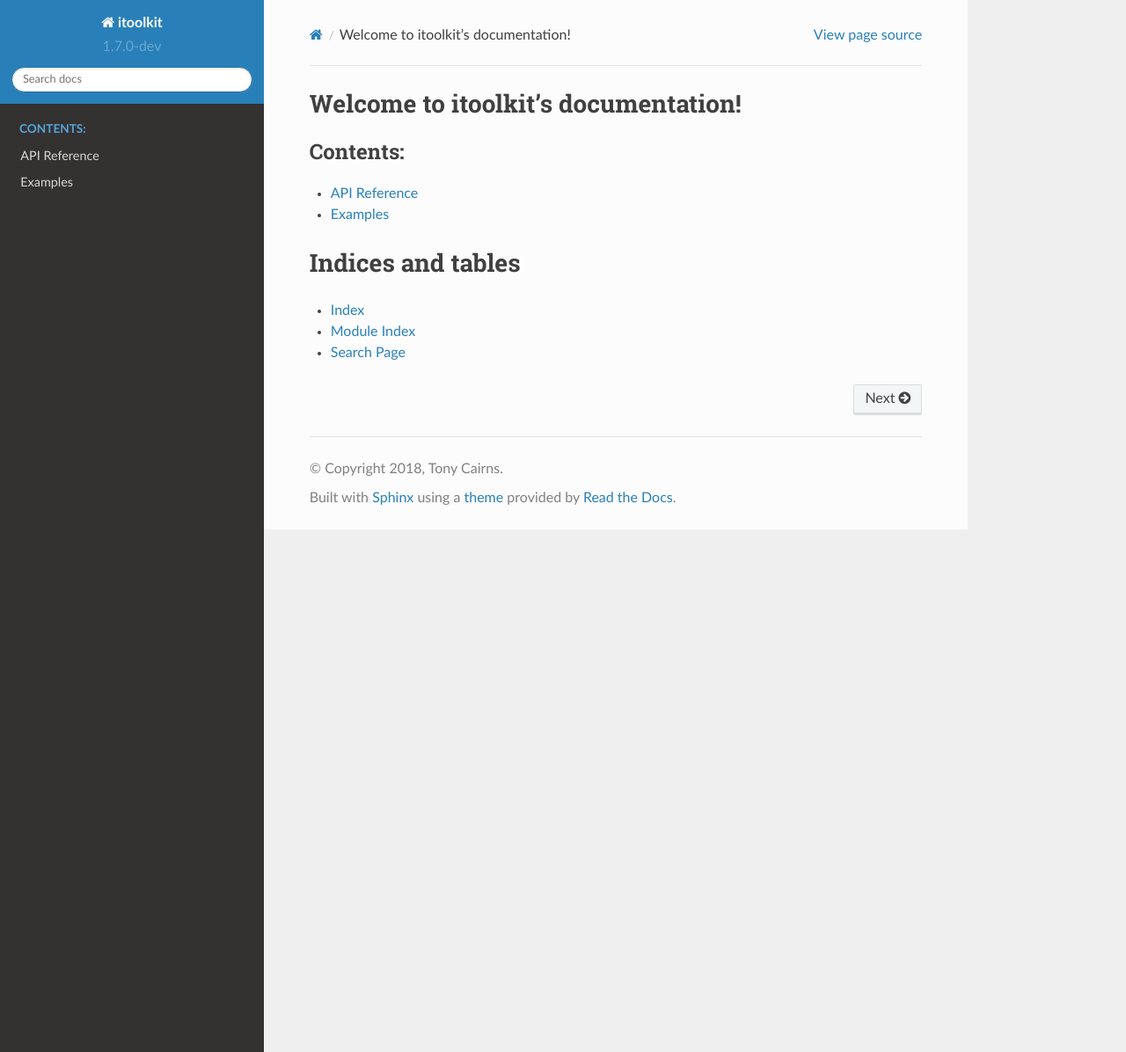
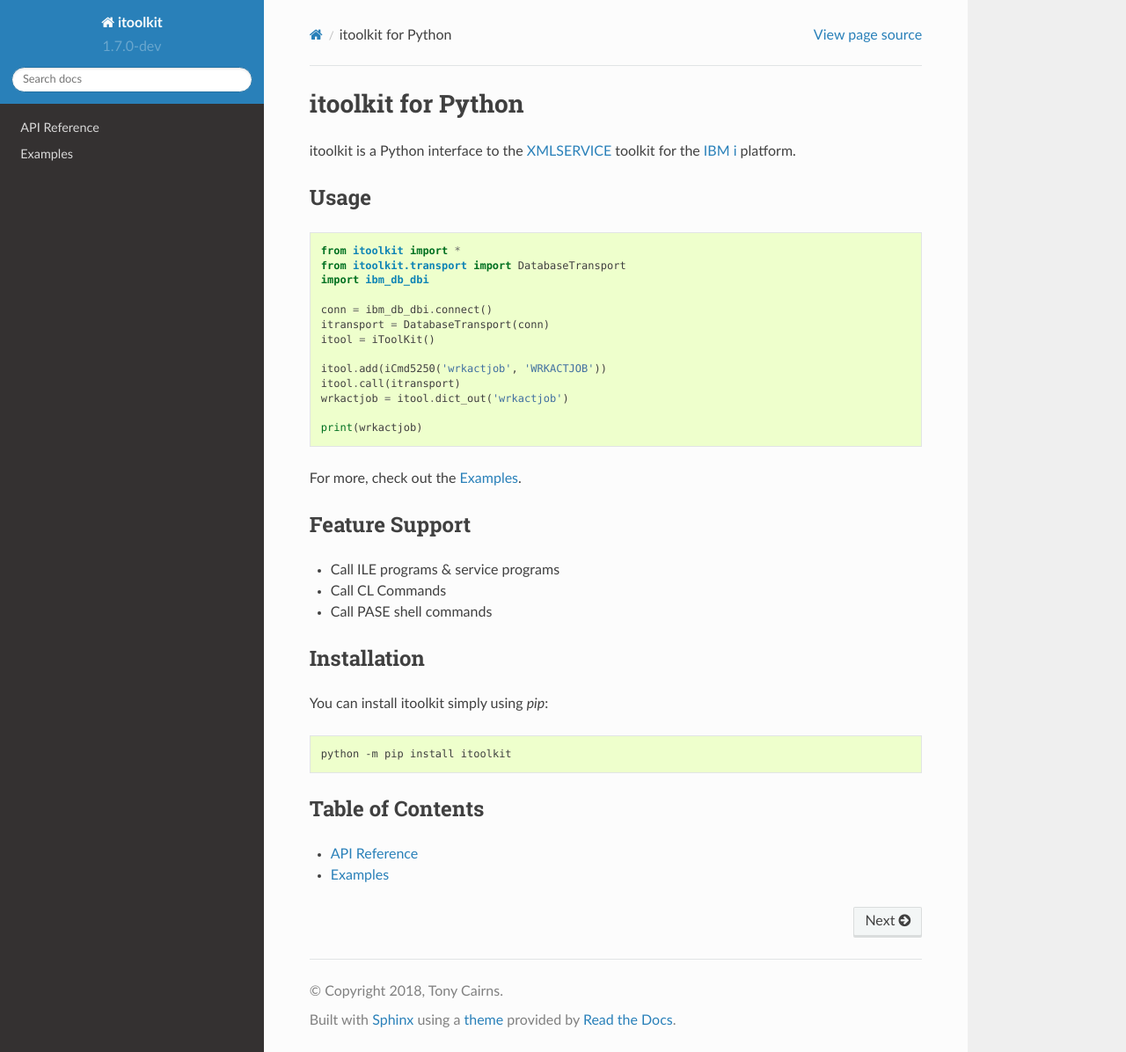
Before and after one commit to IBM/python-itoolkit, a Sphinx documentation site: the page built from docs/index.rst, in a window 1280 px wide and 1196 px high. Shown: the whole window at 88% size. Built offline with Sphinx 7.4.7 and the Read the Docs theme 2.0.0, drawn with Linux system fonts in a browser that asks for light colours.

Commit message:
docs: Improve main docs page
- Improve the title
- Copy data from README in to docs
- Remove indices which were not useful

```diff
--- a/docs/index.rst
+++ b/docs/index.rst
@@ -1,16 +1,53 @@
-Welcome to itoolkit's documentation!
-====================================
+itoolkit for Python
+===================
+
+itoolkit is a Python interface to the `XMLSERVICE`_ toolkit for the `IBM i`_ platform.
+
+.. _XMLSERVICE: https://github.com/IBM/xmlservice
+.. _IBM i: https://en.wikipedia.org/wiki/IBM_i
+
+Usage
+-----
+
+.. code-block:: python
+
+   from itoolkit import *
+   from itoolkit.transport import DatabaseTransport
+   import ibm_db_dbi
+
+   conn = ibm_db_dbi.connect()
+   itransport = DatabaseTransport(conn)
+   itool = iToolKit()
+
+   itool.add(iCmd5250('wrkactjob', 'WRKACTJOB'))
+   itool.call(itransport)
+   wrkactjob = itool.dict_out('wrkactjob')
+
+   print(wrkactjob)
+
+For more, check out the :ref:`Examples <examples>`.
+
+Feature Support
+---------------
+
+- Call ILE programs & service programs
+- Call CL Commands
+- Call PASE shell commands
+
+Installation
+------------
+
+You can install itoolkit simply using `pip`:
+
+.. code-block:: bash
+
+   python -m pip install itoolkit
+
+Table of Contents
+-----------------
 
 .. toctree::
    :maxdepth: 1
-   :caption: Contents:
 
    api
    examples
-
-Indices and tables
-==================
-
-* :ref:`genindex`
-* :ref:`modindex`
-* :ref:`search`
```
